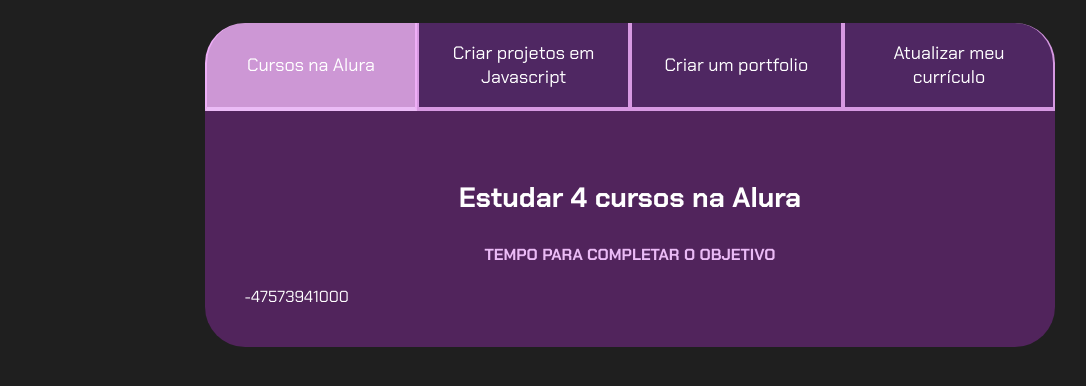
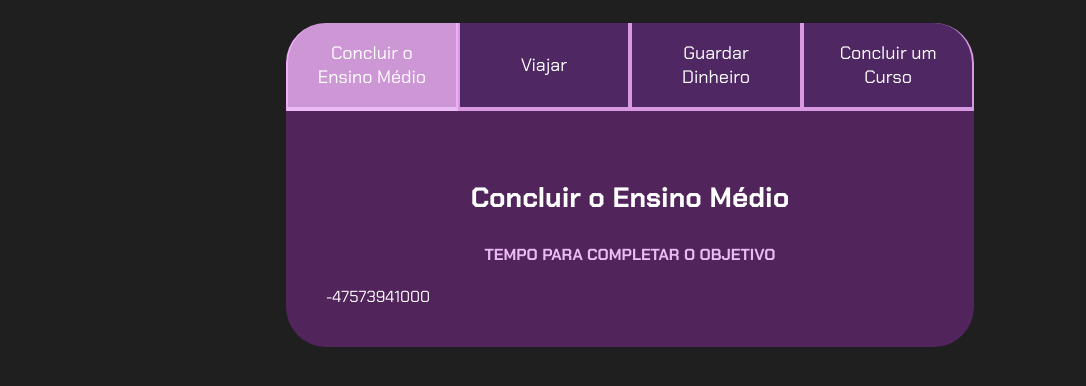
Before and after one commit to lorenamuniz/js-projetos3B, a plain HTML site: page index.html in a window 1280 px wide. Shown: the part 80-466 px from the top of the page, without its empty margins (10-1096 px from the left). Drawn offline with Linux system fonts and the light colour scheme.

Commit message:
Update index.html

```diff
--- a/index.html
+++ b/index.html
@@ -13,29 +13,29 @@
         <h2 class="titulo-principal">Meus Objetivos do ano<span>_</span></h2>
         <div class="conteudo">
             <div class="botoes">
-                <button class="botao ativo">Cursos na Alura</button>
-                <button class="botao">Criar projetos em Javascript</button>
-                <button class="botao">Criar um portfolio</button>
-                <button class="botao">Atualizar meu currículo</button>
+                <button class="botao ativo">Concluir o Ensino Médio</button>
+                <button class="botao">Viajar</button>
+                <button class="botao">Guardar Dinheiro</button>
+                <button class="botao">Concluir um Curso</button>
             </div>
             <div class="abas-textos">
                 <div class="aba-conteudo ativo">
-                    <h3 class="aba-conteudo-titulo-principal">Estudar 4 cursos na Alura</h3>
+                    <h3 class="aba-conteudo-titulo-principal">Concluir o Ensino Médio</h3>
                     <h4 class="aba-conteudo-titulo-secundario">Tempo para completar o objetivo</h4>
                     <div class="contador"></div>
                 </div>
                 <div class="aba-conteudo">
-                    <h3 class="aba-conteudo-titulo-principal">Criar 5 projetos em Javascript</h3>
+                    <h3 class="aba-conteudo-titulo-principal">Viajar</h3>
                     <h4 class="aba-conteudo-titulo-secundario">Tempo para completar o objetivo</h4>
                     <div class="contador"></div>
                 </div>
                 <div class="aba-conteudo">
-                    <h3 class="aba-conteudo-titulo-principal">Criar um portfolio com os meus 3 melhores projetos</h3>
+                    <h3 class="aba-conteudo-titulo-principal">Guardar Dinheiro</h3>
                     <h4 class="aba-conteudo-titulo-secundario">Tempo para completar o objetivo</h4>
                     <div class="contador"></div>
                 </div>
                 <div class="aba-conteudo">
-                    <h3 class="aba-conteudo-titulo-principal">Atualizar meu curriculo com os certificados da Alura</h3>
+                    <h3 class="aba-conteudo-titulo-principal">Concluir um Curso</h3>
                     <h4 class="aba-conteudo-titulo-secundario">Tempo para completar o objetivo</h4>
                     <div class="contador"></div>
                 </div>
```
